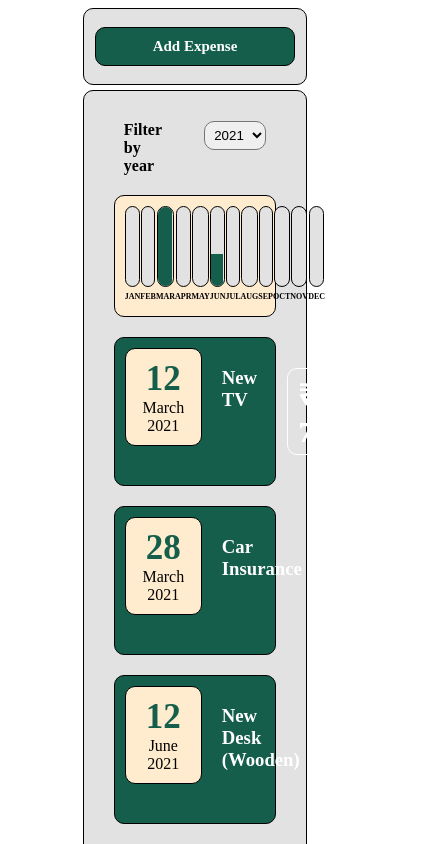
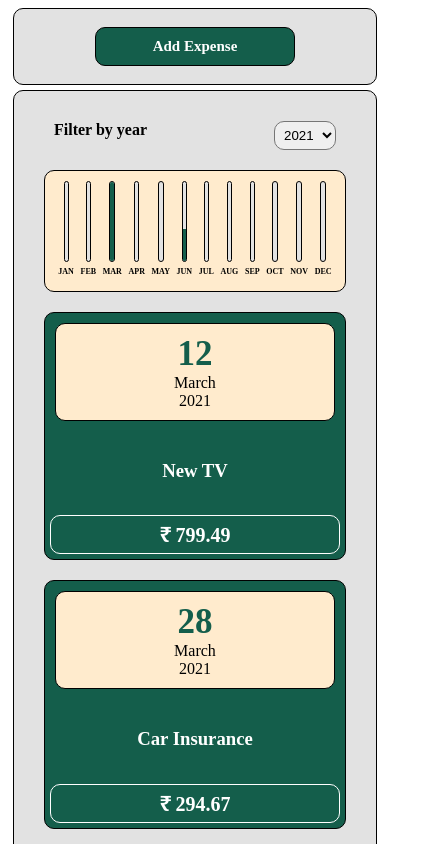
Before and after one commit to p-reetu/expense-tracker, a React (Create React App) app: page / in a window 390 px wide. Shown: the top 844 px of the page, 436 px wide, since content can reach past the window. Built offline with nearby package versions, Linux system fonts and the light colour scheme.

Commit message:
responsiveness added

```diff
--- a/src/App.js
+++ b/src/App.js
@@ -6,7 +6,7 @@ import NewExpense from "./components/NewExpense";
 const dummy_list = [
   {
     id: "e1",
-    title: "Toilet Paper",
+    title: "Paper",
     amount: 94.12,
     date: new Date(2020, 7, 14)
   },
--- a/src/components/ChartBar.css
+++ b/src/components/ChartBar.css
@@ -29,3 +29,8 @@
   text-align: center;
   margin: 5px 0;
 }
+@media (max-width: 400px) {
+  .chart-bar__inner {
+    width: 20%;
+  }
+}
--- a/src/components/ExpenseItem.css
+++ b/src/components/ExpenseItem.css
@@ -27,3 +27,16 @@
   margin: 30px 20px;
   padding: 5px 10px;
 }
+@media (max-width: 400px) {
+  .Expense-amount {
+    font-size: 20px;
+    text-align: center;
+    margin: 5px;
+  }
+  .ExpenseItem {
+    flex-direction: column;
+  }
+  .Expense-name {
+    text-align: center;
+  }
+}
--- a/src/components/Expenses.css
+++ b/src/components/Expenses.css
@@ -8,3 +8,8 @@
 p {
   text-align: center;
 }
+@media (max-width: 600px) {
+  .Expenses {
+    margin: 5px;
+  }
+}
--- a/src/components/NewExpense.css
+++ b/src/components/NewExpense.css
@@ -4,3 +4,8 @@
   border: 1px solid black;
   margin: 5px 20%;
 }
+@media (max-width: 600px) {
+  .NewExpense {
+    margin: 5px;
+  }
+}
```
